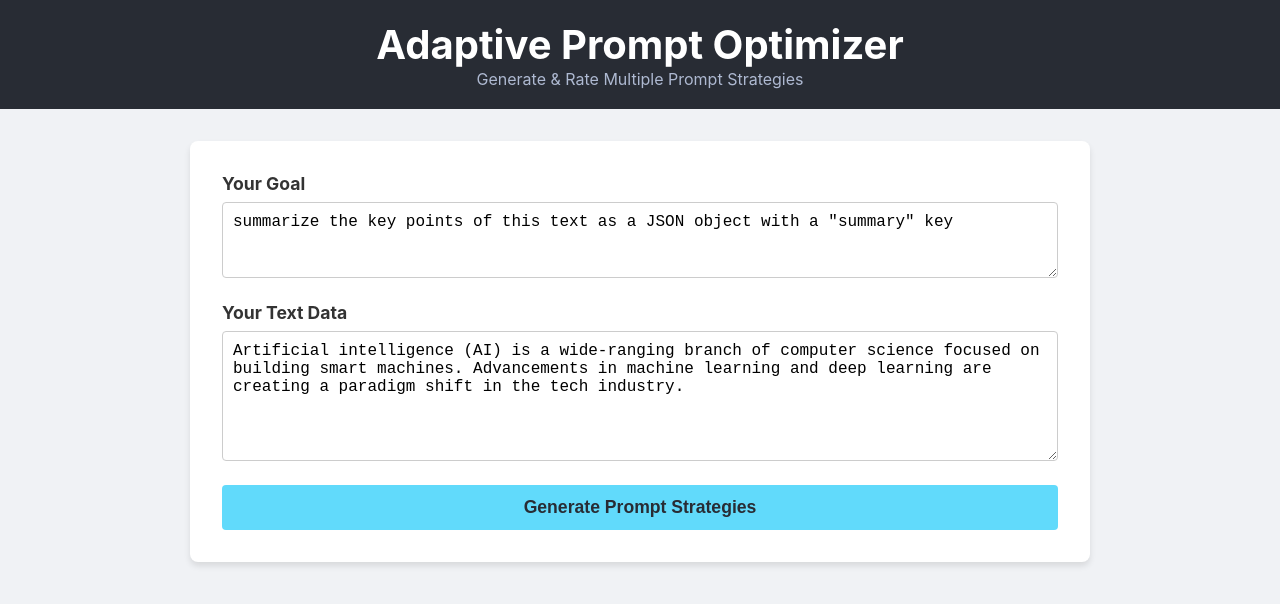
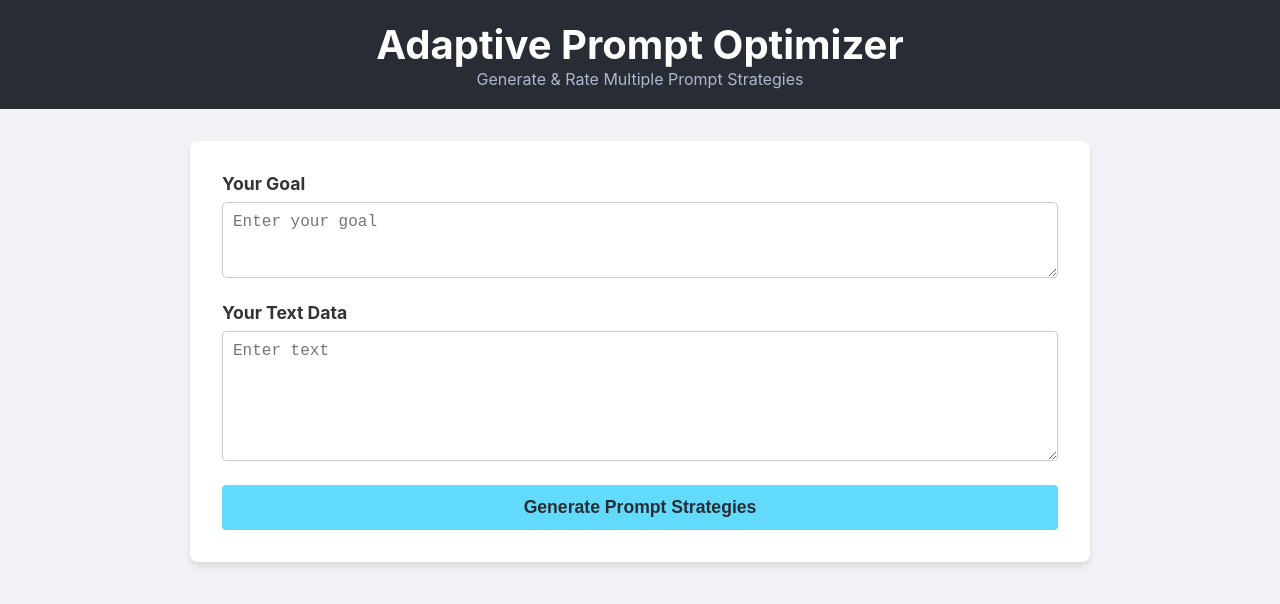
Before and after one commit to bhumilshah26/prompt_optimizer, a React (Create React App) app in the folder frontend/: page / in a window 1280 px wide. Shown: the top 604 px of the page. Built offline with nearby package versions, Linux system fonts and the light colour scheme.

Commit message:
cleared default goal and text

```diff
--- a/frontend/src/App.js
+++ b/frontend/src/App.js
@@ -25,8 +25,8 @@ const StarRating = ({ rating, setRating, disabled }) => {
 
 
 function App() {
-  const [goal, setGoal] = useState('summarize the key points of this text as a JSON object with a "summary" key');
-  const [textData, setTextData] = useState('Artificial intelligence (AI) is a wide-ranging branch of computer science focused on building smart machines. Advancements in machine learning and deep learning are creating a paradigm shift in the tech industry.');
+  const [goal, setGoal] = useState("");
+  const [textData, setTextData] = useState("");
 
   const [prompts, setPrompts] = useState([]);
   const [results, setResults] = useState({}); // Store responses, ratings, etc. by index
@@ -124,11 +124,11 @@ function App() {
         <form onSubmit={handleGeneratePrompts} className="prompt-form">
           <div className="form-group">
             <label htmlFor="goal">Your Goal</label>
-            <textarea id="goal" value={goal} onChange={(e) => setGoal(e.target.value)} rows="3" />
+            <textarea id="goal" value={goal} placeholder='Enter your goal' onChange={(e) => setGoal(e.target.value)} rows="3" />
           </div>
           <div className="form-group">
             <label htmlFor="text_data">Your Text Data</label>
-            <textarea id="text_data" value={textData} onChange={(e) => setTextData(e.target.value)} rows="6" />
+            <textarea id="text_data" value={textData} placeholder='Enter text' onChange={(e) => setTextData(e.target.value)} rows="6" />
           </div>
           <button type="submit" disabled={isLoading}>
             {isLoading ? 'Generating Strategies...' : 'Generate Prompt Strategies'}
```
